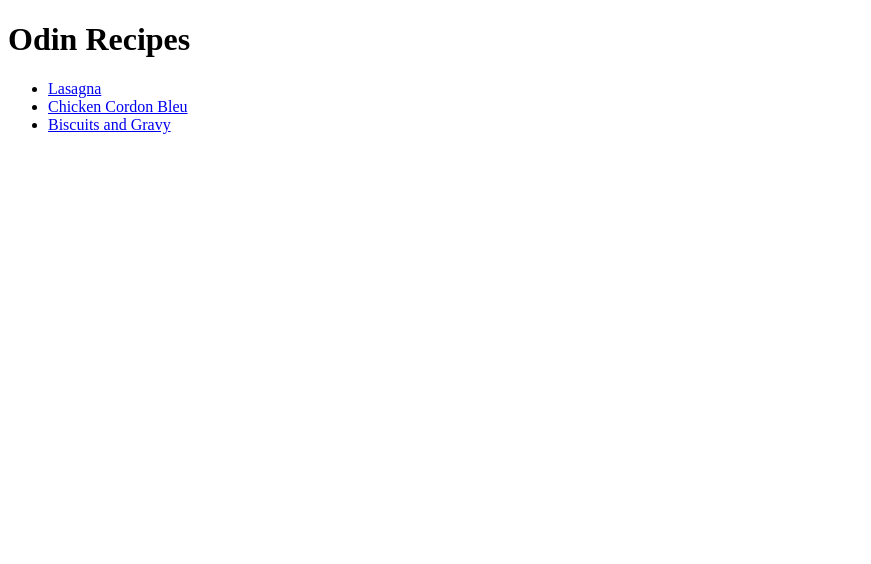
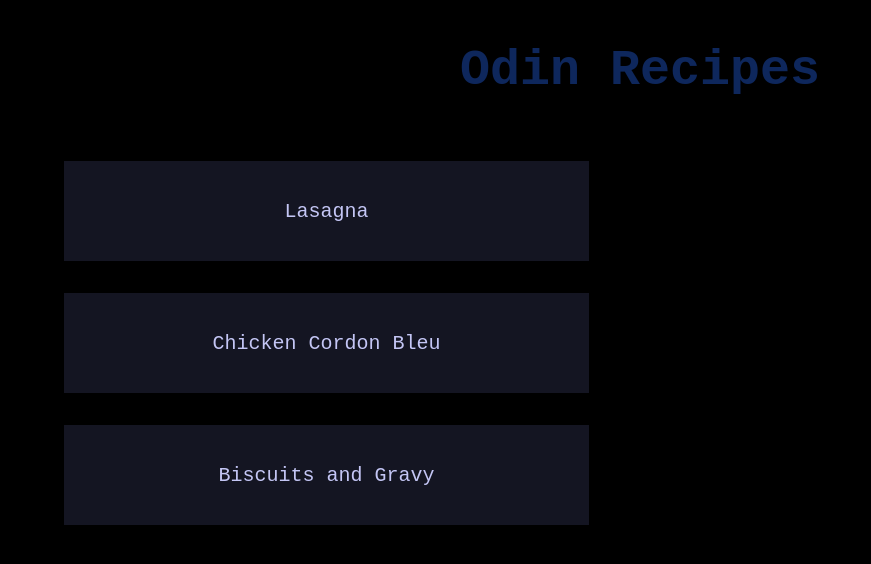
Before and after one commit to Demark85/odin-recipes, a plain HTML site: page index.html in a window 1280 px wide. Shown: the whole page, without its empty margins (0-871 px from the left). Drawn offline with Linux system fonts and the light colour scheme.

Commit message:
Create style.css

```diff
--- a/index.html
+++ b/index.html
@@ -3,6 +3,7 @@
 <head>
    <meta charset="UTF-8">
    <meta name="viewport" content="width=device-width, initial-scale=1.0">
+   <link rel="stylesheet" href="style.css">
    <title>Recipes</title>
 </head>
 <body>
--- /dev/null
+++ b/style.css
@@ -0,0 +1,52 @@
+* {
+    font-family: monospace;
+}
+
+a {
+    text-decoration: none;
+
+    color: rgba(196, 198, 245, 1);
+
+}
+
+body {
+    background: rgba(0,0,0,1);
+    display: flex;
+    flex-direction: column;
+    justify-content: ;
+    flex-shrink: 0;
+}
+
+h1 {
+    color: rgba(14, 39, 92, 1);
+    font-size: 50px;
+    display: flex;
+    justify-content: space-around;
+    align-items: flex-end;
+    flex: 3 2 auto;
+    min-width: 400px;
+
+}
+
+ul {
+    display: flex;
+    flex-direction: column;
+    justify-content: center;
+    align-items: flex-start;
+    list-decoration: none;
+    flex: 1 1 50%;
+
+}
+
+li {
+    background: rgba(32, 33, 54, 0.64);
+    display: flex;
+    flex-direction: column;
+    justify-content: center;
+    align-items: center;
+    height: 100px;
+    width: auto;
+    margin: 16px;
+    font-size: 20px;
+    min-width: 525px;
+}
```
Also changed, not shown: recipes/lasagna.html (+1 -0 lines).
